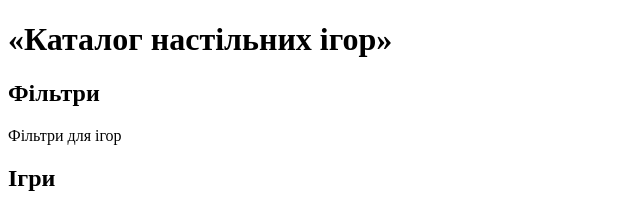
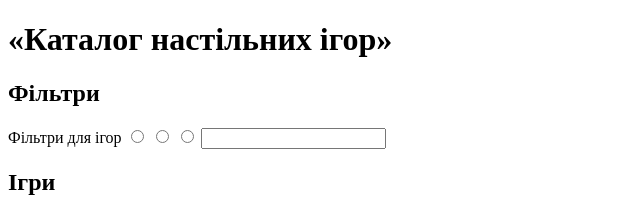
Before and after one commit to Wondo0/PVZ-project, a plain HTML site: page index.html in a window 1280 px wide. Shown: the top 209 px of the page, without its empty margins (0-640 px from the left). Drawn offline with Linux system fonts and the light colour scheme.

Commit message:
Update for filters

```diff
--- a/index.html
+++ b/index.html
@@ -20,6 +20,11 @@
                 <h2>Фільтри</h2>
                 <form action="" method="get">
                     <label for="games">Фільтри для ігор</label>
+                    <!-- Заглушка фільтрів-->
+                    <input type="radio" class="radio-button--filters" id="radio-type-of-games1">
+                    <input type="radio" class="radio-button--filters" id="radio-type-of-games2">
+                    <input type="radio" class="radio-button--filters" id="radio-type-of-games3">
+                    <input type="text" class="search-input--filters" id="search-for-games4">
                 </form>
             </section>
             <section id="games">
```
